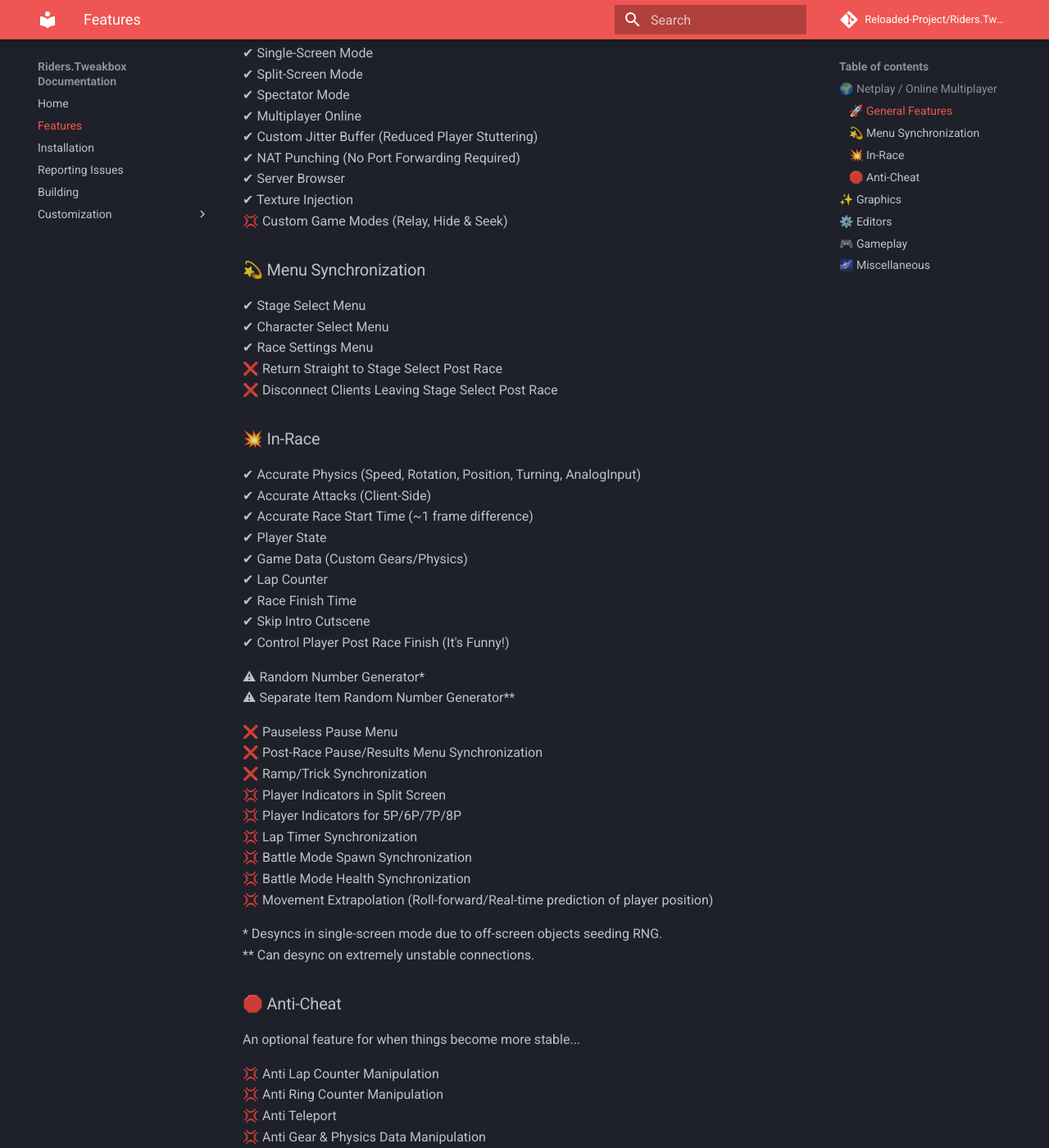
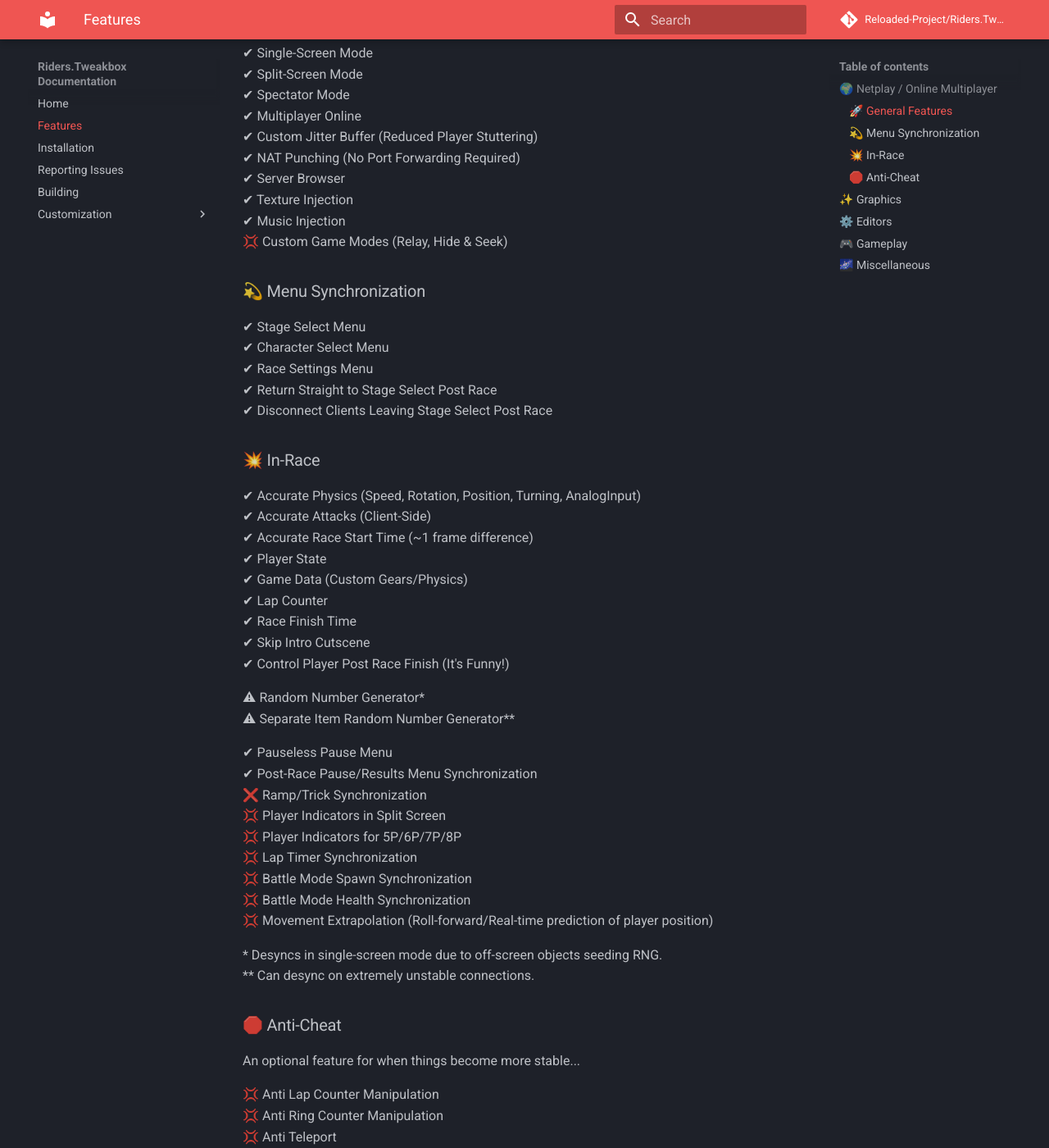
Before and after one commit to Sewer56/Riders.Tweakbox, an MkDocs documentation site: the page built from docs/features.md, in a window 1280 px wide and 1400 px high, scrolled down 614 px. Shown: the whole window at 82% size. Built offline with MkDocs 1.6.1 and Material for MkDocs 9.7.7, drawn with Linux system fonts in a browser that asks for light colours; comment, search, counter and statistics services are not loaded; old or Windows-style settings are respelled for this version of MkDocs.

```diff
--- a/docs/features.md
+++ b/docs/features.md
@@ -18,14 +18,15 @@
 ✔ NAT Punching (No Port Forwarding Required)
 ✔ Server Browser
 ✔ Texture Injection
+✔ Music Injection
 💢 Custom Game Modes (Relay, Hide & Seek)
 
 ### 💫 Menu Synchronization
 ✔ Stage Select Menu
 ✔ Character Select Menu
 ✔ Race Settings Menu
-❌ Return Straight to Stage Select Post Race
-❌ Disconnect Clients Leaving Stage Select Post Race
+✔ Return Straight to Stage Select Post Race
+✔ Disconnect Clients Leaving Stage Select Post Race
 
 ### 💥 In-Race
 ✔ Accurate Physics (Speed, Rotation, Position, Turning, AnalogInput)
@@ -41,8 +42,8 @@
 ⚠ Random Number Generator\*
 ⚠ Separate Item Random Number Generator\*\*
 
-❌ Pauseless Pause Menu
-❌ Post-Race Pause/Results Menu Synchronization
+✔ Pauseless Pause Menu
+✔ Post-Race Pause/Results Menu Synchronization
 ❌ Ramp/Trick Synchronization
 💢 Player Indicators in Split Screen
 💢 Player Indicators for 5P/6P/7P/8P
```
Also changed, not shown: README.md (+5 -4 lines).
